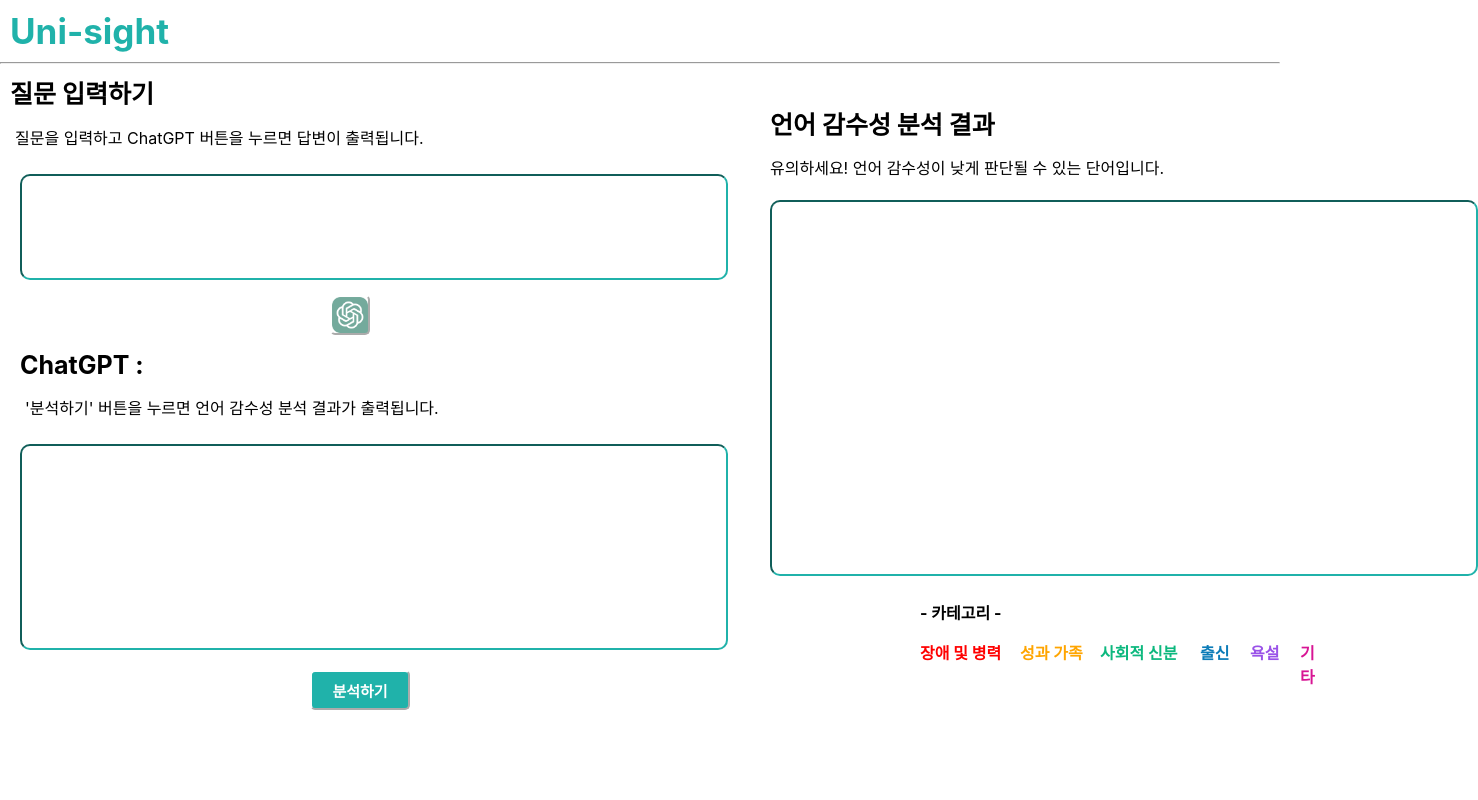
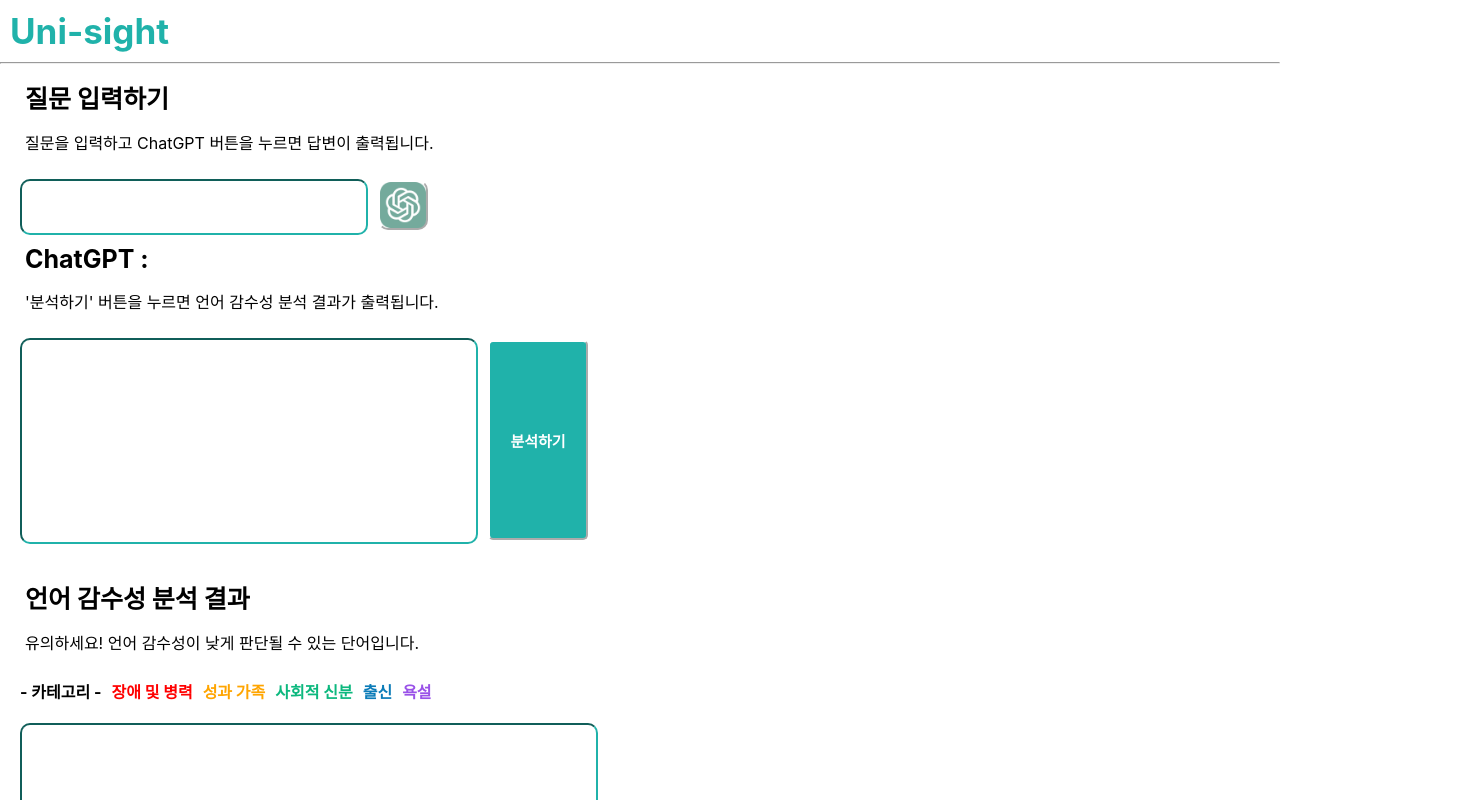
Before and after one commit to e2huh/uni_sight_web, a Vue app in the folder uni_sight/: page / in a window 1280 px wide. Shown: the top 800 px of the page, 1478 px wide, since content can reach past the window. Built offline with nearby package versions, Linux system fonts and the light colour scheme.

Commit message:
front edit

```diff
--- a/uni_sight/src/App.css
+++ b/uni_sight/src/App.css
@@ -7,119 +7,101 @@
 .text1{
   font-weight: bold;
   font-size : 25px;
-  margin : 10px;
+  margin : 15px;
 }
 .text2{
   margin : 15px;
 }
 .inputbox{
   margin : 10px;
+  width : 600px;
+  height : 150px;
+}
+#askin{
   border-color :#20B2AA;
   border-radius: 10px;
-  width : 700px;
-  height : 100px;
+  width : 340px;
+  height : 50px;
+  font-size : 15px;
+  margin : 10px;
 }
-.gptbtn{
-  background-color: white;
-  border-radius: 5px;
-  margin : 5px;
-  margin-left : 320px;
+#gptbtn{
+  border-radius: 10px;
   border-color: white;
-  height : 40px;
-  width : 40px;
+  height : 50px;
+  width : 50px;
+  padding : 15px;
   background : url(gpt.png);
-  background-repeat: no-repeat;
   background-size: contain;
 }
-#btn{
-  color :white;
-  background-color: #20B2AA;
-  border-radius: 5px;
+.outputbox{
   margin : 10px;
-  margin-left : 300px;
-  font-size: 15px;
-  font-weight: bold;
-  border-color: white;
-  height : 40px;
-  width : 100px;
+  width : 600px;
+  height : 320px;
 }
 .gptbox{
   margin : 10px;
   border-color :#20B2AA;
   border-radius: 10px;
-  width : 700px;
+  width : 450px;
   height :200px;
+  font-size : 15px;
+}
+#outbtn{
+  color :white;
+  background-color: #20B2AA;
+  border-radius: 5px;
+  font-size: 15px;
+  font-weight: bold;
+  border-color: white;
+  height : 200px;
+  width : 100px;
 }
 .result{
-  position : absolute;
-  left : 750px;
-  top : 85px;
-  font-weight: bold;
-  font-size : 25px;
-  margin : 20px;
-}
-.resulttxt{
-  position : absolute;
-  left : 750px;
-  top : 150px;
-  margin-left : 20px;
-  margin-top : 5px;
-}
-.resultbox{
-  /* margin-top : 10px; */
+  margin : 10px;
   border-color :#20B2AA;
   border-radius: 10px;
   width : 700px;
-  height : 370px;
-  position : absolute;
-  left : 385px;
-  top : 100px;
+  height : 400px;
+}
+.resultbox{
+  margin : 10px;
+  border-color :#20B2AA;
+  border-radius: 10px;
+  width : 570px;
+  height : 150px;
 }
 .category{
   font-weight: bold;
-  position : absolute;
-  left : 920px;
-  top : 600px;
+  margin: 10px;
+  float: left;
 }
 .category1{
   color : red;
-  font-weight: bold;
-  position : absolute;
-  left : 920px;
-  top : 640px;
+  float : right;
+  margin-left: 10px;
 }
 .category2{
   color : orange;
-  font-weight: bold;
-  position : absolute;
-  left : 1020px;
-  top : 640px;
+  float : right;
+  margin-left: 10px;
 }
 .category3{
   color : rgb(12, 184, 126);
-  font-weight: bold;
-  position : absolute;
-  left : 1100px;
-  top : 640px;
+  float : right;
+  margin-left: 10px;
 }
 .category4{
   color : rgb(12, 124, 184);
-  font-weight: bold;
-  position : absolute;
-  left : 1200px;
-  top : 640px;
+  float : right;
+  margin-left: 10px;
 }
 .category5{
   color : rgb(154, 82, 232);
-  font-weight: bold;
-  position : absolute;
-  left : 1250px;
-  top : 640px;
+  float : right;
+  margin-left: 10px;
 }
 .category6{
   color : rgb(216, 21, 148);
-  font-weight: bold;
-  position : absolute;
-  left : 1300px;
-  top : 640px;
+  float : right;
 }
--- a/uni_sight/src/App.js
+++ b/uni_sight/src/App.js
@@ -1,4 +1,5 @@
 import './App.css';
+// import React,{useState} from 'react';
 
 function App() {
   return (
@@ -8,31 +9,39 @@ function App() {
           Uni-sight
         </header>
       </div>
-      <hr></hr>
-      <div className="text1">질문 입력하기</div>
-      <div className="text2">
-          질문을 입력하고 ChatGPT 버튼을 누르면 답변이 출력됩니다.
+      <hr/>
+      <div className = "inputbox">
+        <div className="text1">질문 입력하기</div>
+        <div className="text2">
+            질문을 입력하고 ChatGPT 버튼을 누르면 답변이 출력됩니다.
+        </div>
+        <input type="text" id="askin" name="input"/>
+        <button type="button" id="gptbtn"/>
       </div>
-      <div className = "inputbox">
-        <input className="inputbox" type="text" name="input"/>
-        <input className="gptbtn" type ="button" />
+      <div  className = "outputbox">
         <div className ="text1">ChatGPT :</div>
         <div className = "text2">'분석하기' 버튼을 누르면 언어 감수성 분석 결과가 출력됩니다.</div>
         <input className="gptbox" type="text" name="input"/>
-        <button id ="btn" type="submit">분석하기</button>
+        <button id ="outbtn" type="submit">분석하기</button>
       </div>
-      <div className="result">언어 감수성 분석 결과</div>
-      <div className ="resulttxt"> 유의하세요! 언어 감수성이 낮게 판단될 수 있는 단어입니다.</div>
-      <div className = "resultbox">
+      <div className = "result">
+        <div className="text1">언어 감수성 분석 결과</div>
+        <div className ="text2"> 유의하세요! 언어 감수성이 낮게 판단될 수 있는 단어입니다.</div>
+        <div className="category">- 카테고리 -
+          <div className="category1">장애 및 병력
+            <div className="category2">성과 가족
+              <div className="category3">사회적 신분
+                <div className="category4">출신
+                  <div className="category5">욕설
+                  </div>
+                </div>
+              </div>
+            </div>
+          </div>
+        </div>
         <input className="resultbox" type="text" name="input"/>
       </div>
-      <div className="category">- 카테고리 -</div>
-      <div className="category1">장애 및 병력</div>
-      <div className="category2">성과 가족</div>
-      <div className="category3">사회적 신분</div>
-      <div className="category4">출신</div>
-      <div className="category5">욕설</div>
-      <div className="category6">기타</div>
+
     </>
   );
 }
```
Also changed, not shown: uni_sight/src/index.js (line endings or trailing spaces).
